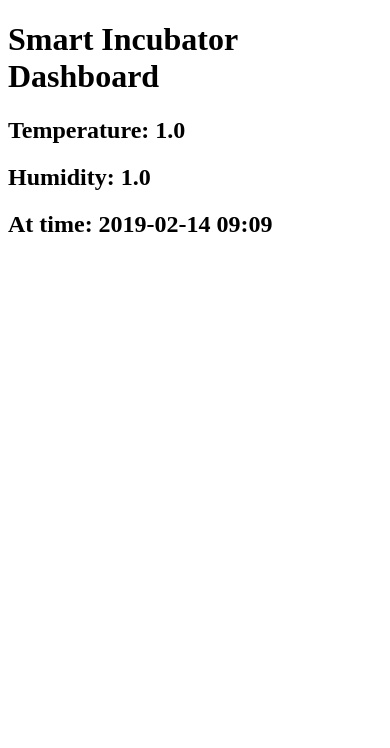
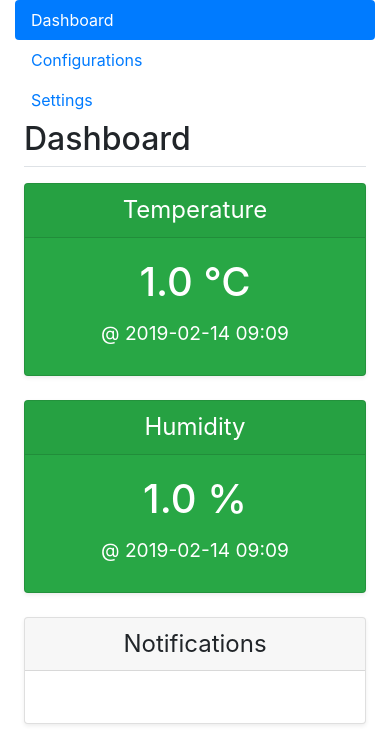
Before and after one commit to greenedy/Capstone-Smart-Incubator, a Flask app: page /dashboard in a window 390 px wide; the page is wider, and only the part inside the window is pictured. Shown: the top 748 px of that part. Before the commit the page ends 232 px from the top of that part, so only its background shows below. Run offline with Flask 2, Linux system fonts and the light colour scheme; tables that the repository leaves empty hold one stand-in row (values such as "Sample post"); some libraries are stand-ins or nearby versions.

Commit message:
- Progress on Dashboard(Added bootstrap elements)

```diff
--- a/templates/dashboard.html
+++ b/templates/dashboard.html
@@ -3,13 +3,77 @@
 <head>
     <meta charset="UTF-8">
     <title>Dashboard</title>
+    <link href="/static/css/bootstrap.min.css" rel="stylesheet" media="screen">
+    <script src="/static/js/Chart.bundle.js"></script>
 </head>
 <body>
+    <div class="container-fluid">
+         <div class="row">
+             <nav class="col-md-2 sidebar nav-pills">
+                  <div class="sidebar-sticky">
+                       <ul class="nav flex-column ">
+                          <li class="nav-item">
+                              <a class="nav-link active" href="dashboard">Dashboard</a>
+                          </li>
+                          <li class="nav-item">
+                              <a class="nav-link" href="#">Configurations</a>
+                          </li>
+                           <li class="nav-item">
+                               <a class="nav-link" href="#">Settings</a>
+                          </li>
+                       </ul>
+                  </div>
+             </nav>
 
-    <h1>Smart Incubator Dashboard</h1>
-    <h2>Temperature: {{temperature}}</h2>
-    <h2>Humidity: {{humidity}}</h2>
-    <h2>At time: {{time}}</h2>
+            <main role="main" class="col-md-9 ml-sm-auto col-lg-10 px-4">
+                <div class="justify-content-between border-bottom">
+                    <h1 class="h2">Dashboard</h1>
+                </div>
+
+                    <div class="row pt-3">
+                        <div class="col-sm-3 text-center">
+                            <div class="card mb-4 shadow-sm text-white bg-success">
+                                <div class="card-header">
+                                    <h4 class="my-0 font-weight-normal">Temperature</h4>
+                                </div>
+                                <div class="card-body">
+                                    <h1 class="card-title">{{temperature}} °C</h1>
+                                    <h4><small class="text-white">@ {{time}}</small></h4>
+                                </div>
+                            </div>
+                        </div>
+                        <div class="col-sm-3 text-center">
+                            <div class="card mb-4 shadow-sm text-white bg-success">
+                                <div class="card-header">
+                                    <h4 class="my-0 font-weight-normal">Humidity</h4>
+                                </div>
+                                <div class="card-body">
+                                    <h1 class="card-title">{{humidity}} %</h1>
+                                    <h4><small class="text-white">@ {{time}}</small></h4>
+                                </div>
+                            </div>
+                        </div>
+                        <div class="col-sm-6 text-center">
+                            <div class="card mb-4 shadow-sm">
+                                <div class="card-header">
+                                    <h4 class="my-0 font-weight-normal">Notifications</h4>
+                                </div>
+                                <div class="card-body">
+                                    <h1 class="card-title "> </h1>
+                                </div>
+                            </div>
+                        </div>
+                    </div>
+
+                    <div style="width:75%;">
+
+                        <canvas  id="myChart" width="800" height="380"></canvas>
+                    </div>
+
+
+            </main>
+         </div>
+    </div>
 
 </body>
 </html>
```
